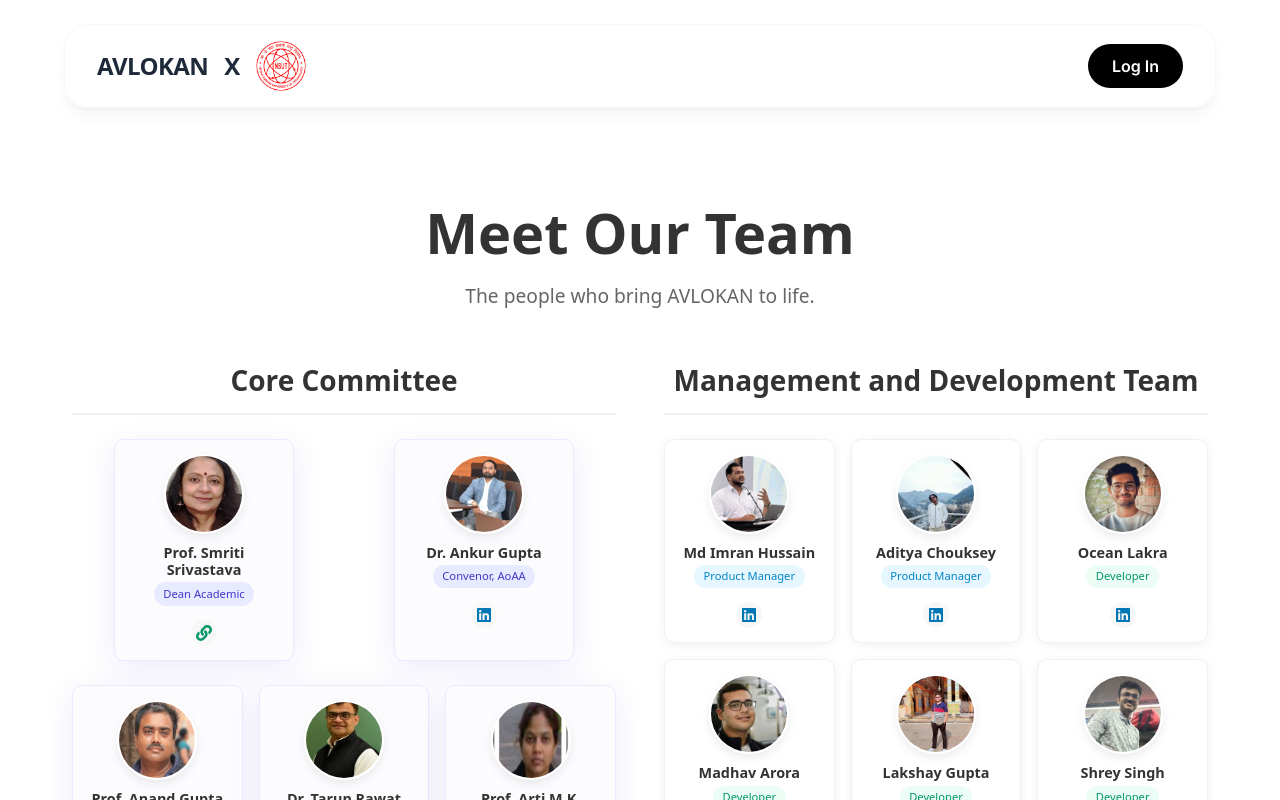
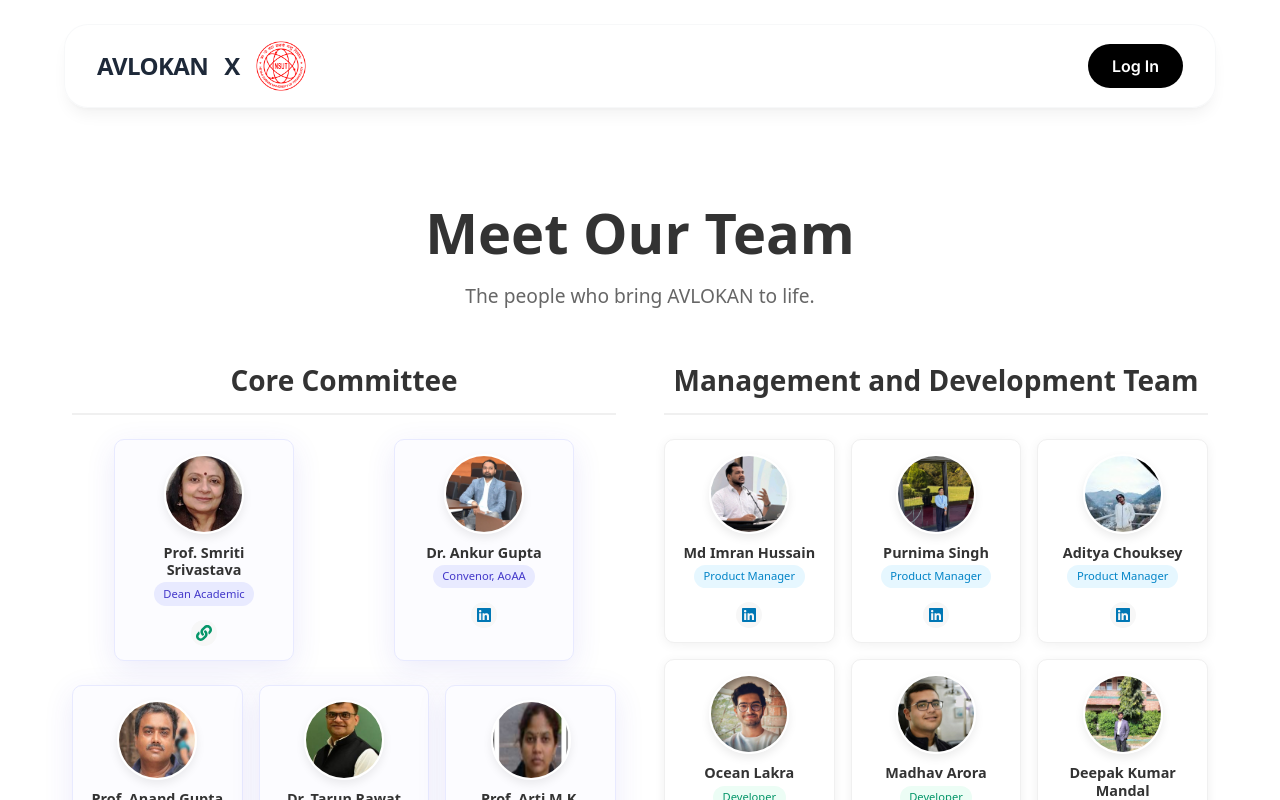
Before and after one commit to avlokan-nsut/nptelize, a React (Vite) app in the folder frontend/: page /developers in a window 1280 px wide. Shown: the top 800 px of the page. Built offline with nearby package versions, Linux system fonts and the light colour scheme; no server answers.

Commit message:
added purnima mam and deepak mumar in developers page

```diff
--- a/frontend/src/components/Developers.tsx
+++ b/frontend/src/components/Developers.tsx
@@ -80,6 +80,14 @@
         imageUrl: "/Team/imran-sir.jpg",
     },
     {
+        id: 12,
+        name: "Purnima Singh",
+        role: "Product Manager",
+        category: "product_manager",
+        linkedinUrl: "https://www.linkedin.com/in/purnima-singh-769b621ba/",
+        imageUrl: "/Team/purnima-mam.jpg",
+    },
+    {
         id: 11,
         name: "Aditya Chouksey",
         role: "Product Manager",
@@ -102,6 +110,14 @@
         category: "developer",
         linkedinUrl: "https://www.linkedin.com/in/madhavarora03/",
         imageUrl: "/Team/madhav.jpg",
+    },
+    {
+        id: 14,
+        name: "Deepak Kumar Mandal",
+        role: "Developer",
+        category: "developer",
+        linkedinUrl: "https://www.linkedin.com/in/deepak-kumar-mandal-583850252/",
+        imageUrl: "/Team/deepak-kumar.png",
     },
     {
         id: 5,
```
Also changed, not shown: frontend/public/Team/deepak-kumar.png (added), frontend/public/Team/purnima-mam.jpg (added).
